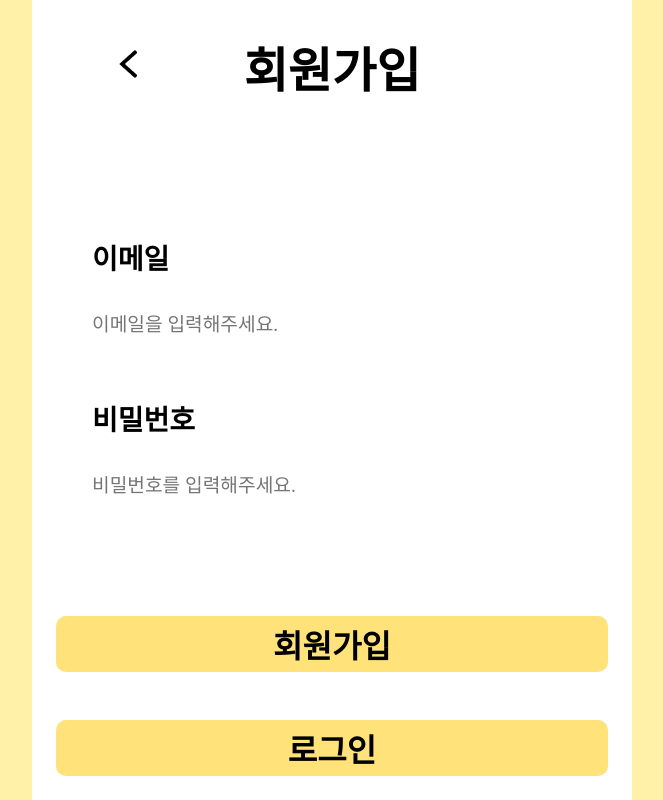
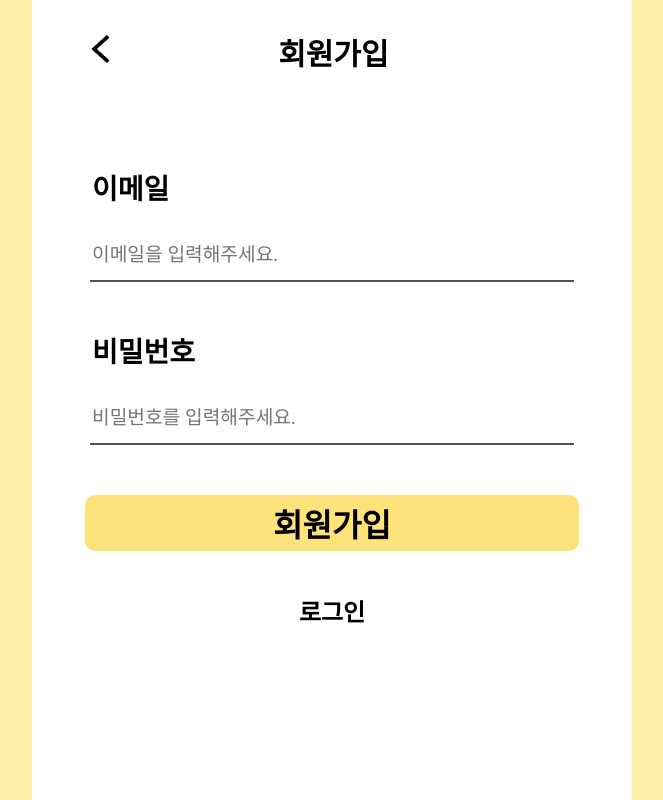
Before and after one commit to GDSC-HUFS-Team-project-2/Post-it-Web, a React (Create React App) app: page /signup in a window 1280 px wide. Shown: the whole page, without its empty margins (308-971 px from the left). Built offline with nearby package versions, Linux system fonts and the light colour scheme; a web font is replaced by a local one.

Commit message:
css 수정

```diff
--- a/src/Login.module.css
+++ b/src/Login.module.css
@@ -38,12 +38,12 @@
 .under {
   position: table;
   bottom: 0;
-  padding: 3vh;
+  padding: 2vh;
 
 }
 
 .noteowner {
-  padding-top: 10vh;
+  padding-top: 5vh;
   text-align: left;
   padding-left: 10%;
 }
@@ -53,9 +53,10 @@
   height: 6vh;
   font-size: 120%;
   font-family: "godic";
-  border-radius: 10px;
   transition: 1s;
-  border-style: hidden;
+  border-top-style: hidden;
+  border-left-style: hidden;
+  border-right-style: hidden;
   border-bottom-color: black;
   font-weight: 500;
 }
--- a/src/SignUpSuccess.module.css
+++ b/src/SignUpSuccess.module.css
@@ -44,7 +44,7 @@
 .under {
   display: block;
   bottom: 10;
-  padding: 2vh;
+  padding:15vh;
   text-align: center;
 
 }
@@ -72,7 +72,7 @@
 }
 
 .noteintroduce {
-  padding-top: 12vh;
+  padding-top: 25vh;
   text-align: center;
   padding-left: 0%;
 }
--- a/src/page/Login.js
+++ b/src/page/Login.js
@@ -4,6 +4,7 @@ import styled, { css } from "styled-components";
 import undo from './undo.png';
 import { Link } from "react-router-dom";
 import data from "../example_data/note_user_id.json";
+import './style.css';
 
 const Background = styled.div`
   background-color: #fff1a8;
@@ -36,25 +37,35 @@ const HeaderRow = styled.div`
 `;
 
 const Title = styled.div`
+  padding-left: 80px;
+  margin-left:50px;
   font-size: 30px;
   font-weight: bold;
 `;
 
-const LoginButton = styled.button`
-  width: 70px;
-  background-color: white;
-  border: none;
-  font-size: 16px;
-  &:hover {
-    background-color: #f5f5f5;
-  }
-`;
 
 const Button = styled.button`
   font-size: 200%;
   background-color: #FFE27A;
   color: black;
-  width: 100%;
+  width: 87%;
+  height: 7vh;
+  border-radius: 10px;
+  border-style: hidden;
+  transition: 1s;
+  font-family: "godic";
+  font-weight: 600;
+  &:hover {
+  background: #ffc800;
+  height: 10vh;
+  }
+`;
+
+const Button2 = styled.button`
+  font-size: 150%;
+  background-color:#ffffff;
+  color: black;
+  width: 87%;
   height: 7vh;
   border-radius: 10px;
   border-style: hidden;
@@ -74,11 +85,9 @@ function Login(props){
       <Wrap>
         <Header>
           <HeaderRow>
-          <div id="menuBar">
+          <div id="menuBar2">
         <div><Link to={props.undo}><button id="undo"><img src={undo}></img></button></Link></div>
-        <div>
-        <Title>로그인</Title>
-        </div>
+        <div>&nbsp;&nbsp;&nbsp;&nbsp;&nbsp;</div><Title>로그인</Title>
         <div></div>
     </div>
 
@@ -104,11 +113,12 @@ function Login(props){
           </p>
           </form>
         </div>
+        <br></br>
         <div className={styles.under}>
           <div><Link to={props.go1}><Button>{props.text1}</Button></Link></div>
         </div>
         <div className={styles.under}>
-          <div><Link to={props.go2}><Button>{props.text2}</Button></Link></div>
+          <div><Link to={props.go2}><Button2>{props.text2}</Button2></Link></div>
         </div>
 
 
--- a/src/page/SignUp.js
+++ b/src/page/SignUp.js
@@ -23,11 +23,46 @@ const Wrap = styled.div`
   }
 `;
 
+const Header = styled.div`
+  display: flex;
+  flex-direction: column;
+  padding: 20px;
+`;
+
+const HeaderRow = styled.div`
+  display: flex;
+  justify-content: space-between;
+  padding: 10px;
+`;
+
+const Title = styled.div`
+  padding-left: 80px;
+  margin-left:40px;
+  font-size: 30px;
+  font-weight: bold;
+`;
+
 const Button = styled.button`
   font-size: 200%;
   background-color: #FFE27A;
   color: black;
-  width: 100%;
+  width: 87%;
+  height: 7vh;
+  border-radius: 10px;
+  border-style: hidden;
+  transition: 1s;
+  font-family: "godic";
+  font-weight: 600;
+  &:hover {
+  background: #ffc800;
+  height: 10vh;
+  }
+`;
+const Button2 = styled.button`
+  font-size: 150%;
+  background-color:#ffffff;
+  color: black;
+  width: 87%;
   height: 7vh;
   border-radius: 10px;
   border-style: hidden;
@@ -46,15 +81,16 @@ function SignUp(props){
   return(
     <Background>
       <Wrap>
-
-      <div className={styles.right}>
-        <div className={styles.top}>
-          <div id="menuBar">
+      <Header>
+          <HeaderRow>
+          <div id="menuBar2">
         <div><Link to={props.undo}><button id="undo"><img src={undo}></img></button></Link></div>
-        <h1 className={styles.h1AfterLogin}>회원가입</h1>
+        <div>&nbsp;</div><Title>회원가입</Title>
         <div></div>
     </div>
-        </div>
+
+        </HeaderRow>
+        </Header>
         <div className={styles.center}>
           <h2 className={styles.noteowner}>이메일</h2>
           <form>
@@ -75,13 +111,13 @@ function SignUp(props){
           </p>
           </form>
         </div>
+        <br></br>
         <div className={styles.under}>
           <div><Link to={props.go2}><Button>{props.text2}</Button></Link></div>
         </div>
         <div className={styles.under}>
-          <div><Link to={props.go1}><Button>{props.text1}</Button></Link></div>
+          <div><Link to={props.go1}><Button2>{props.text1}</Button2></Link></div>
         </div>
-      </div>
 
     </Wrap>
     </Background>
--- a/src/page/SignUpSuccess.js
+++ b/src/page/SignUpSuccess.js
@@ -23,11 +23,31 @@ const Wrap = styled.div`
     display: none;
   }
 `;
+
+const Header = styled.div`
+  display: flex;
+  flex-direction: column;
+  padding: 20px;
+`;
+
+const HeaderRow = styled.div`
+  display: flex;
+  justify-content: space-between;
+  padding: 10px;
+`;
+
+const Title = styled.div`
+  padding-left: 80px;
+  margin-left:40px;
+  font-size: 30px;
+  font-weight: bold;
+`;
 const Button = styled.button`
+  margin-top:15vh;
   font-size: 200%;
   background-color: #FFE27A;
   color: black;
-  width: 100%;
+  width: 87%;
   height: 7vh;
   border-radius: 10px;
   border-style: hidden;
@@ -46,22 +66,22 @@ function SignUpSuccess(props) {
   return (
     <Background>
       <Wrap>
+        <Header>
+          <HeaderRow>
 
-      <div className={ss.right}>
-        <div className={styles.top}>
-          <div id="menuBar">
+          <div id="menuBar2">
         <div><Link to={props.undo}><button id="undo"><img src={undo}></img></button></Link></div>
-        <h1 className={styles.h1AfterLogin}>회원가입</h1>
+        <div>&nbsp;</div><Title>회원가입</Title>
         <div></div>
     </div>
-        </div>
+      </HeaderRow>
+      </Header>
         <div className={ss.center}>
           <h2 className={ss.noteintroduce}>회원가입 완료!</h2>
         </div>
-        <div className={ss.under}>
           <div><Link to={props.go1}><Button>{props.text1}</Button></Link></div>
-        </div>
-      </div>
+
+
 
     </Wrap>
     </Background>
--- a/src/page/style.css
+++ b/src/page/style.css
@@ -30,6 +30,10 @@ html, body{
 #menuBar{
   display: grid;
   grid-template-columns: 1fr auto 1fr;
+}
+#menuBar2 {
+  display: grid;
+  grid-template-columns: 0.4fr auto 1fr;
 }
 
 .textbox{
```
